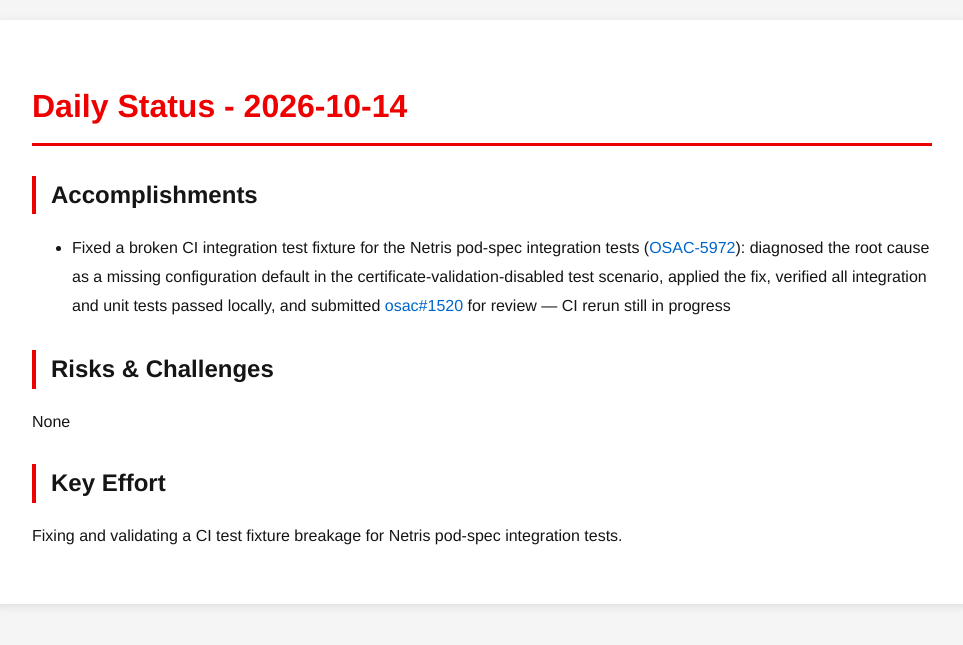
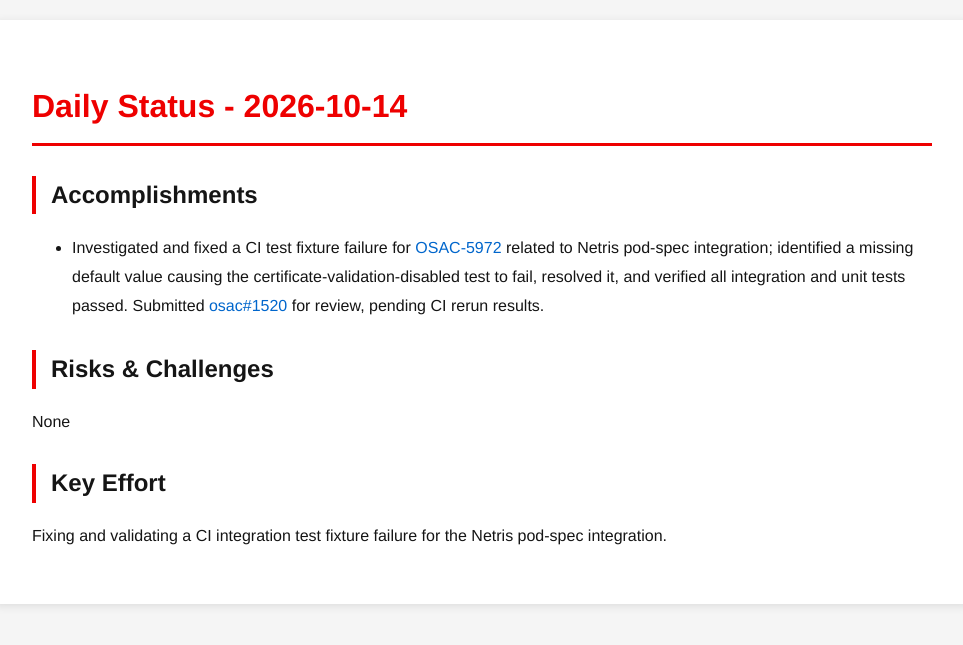
Before and after one commit to tzvatot/daily-status, a Jekyll site: the page built from 2026-10-14.md, in a window 1280 px wide. Shown: the top 645 px of the page, without its empty margins (158-1121 px from the left). Built offline with Jekyll 4.4.1, drawn with Linux system fonts in a browser that asks for light colours.

Commit message:
Daily status update - 2026-10-14

```diff
--- a/2026-10-14.md
+++ b/2026-10-14.md
@@ -7,10 +7,10 @@ date: 2026-10-14
 # Daily Status - 2026-10-14
 
 ## Accomplishments
-- Fixed a broken CI integration test fixture for the Netris pod-spec integration tests ([OSAC-5972](https://redhat.atlassian.net/browse/OSAC-5972)): diagnosed the root cause as a missing configuration default in the certificate-validation-disabled test scenario, applied the fix, verified all integration and unit tests passed locally, and submitted [osac#1520](https://github.com/osac-project/osac/pull/1520) for review — CI rerun still in progress
+- Investigated and fixed a CI test fixture failure for [OSAC-5972](https://redhat.atlassian.net/browse/OSAC-5972) related to Netris pod-spec integration; identified a missing default value causing the certificate-validation-disabled test to fail, resolved it, and verified all integration and unit tests passed. Submitted [osac#1520](https://github.com/osac-project/osac/pull/1520) for review, pending CI rerun results.
 
 ## Risks & Challenges
 None
 
 ## Key Effort
-Fixing and validating a CI test fixture breakage for Netris pod-spec integration tests.
+Fixing and validating a CI integration test fixture failure for the Netris pod-spec integration.
```
